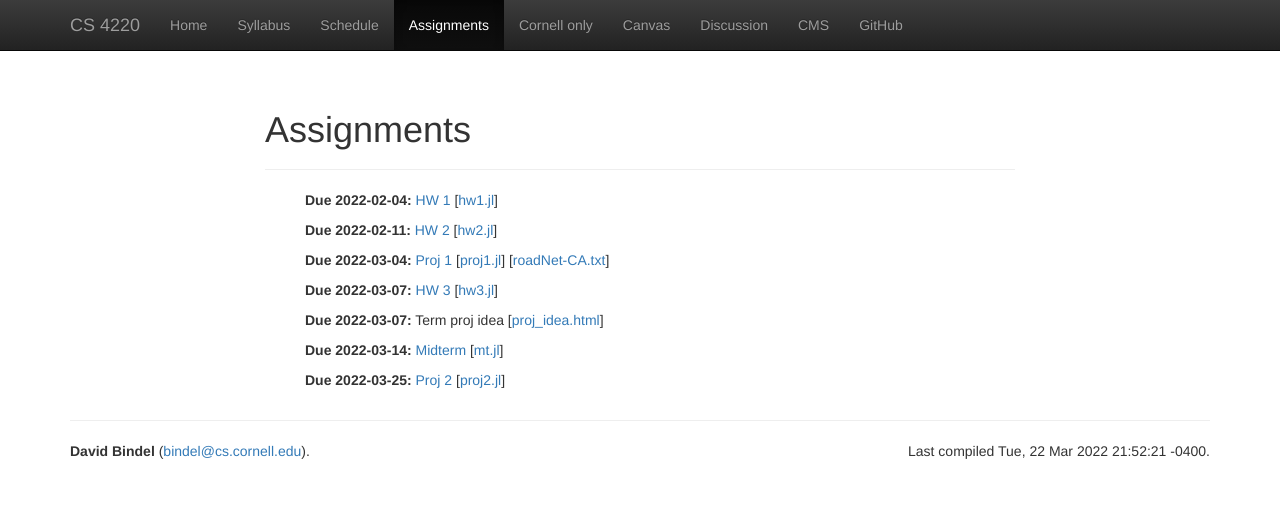
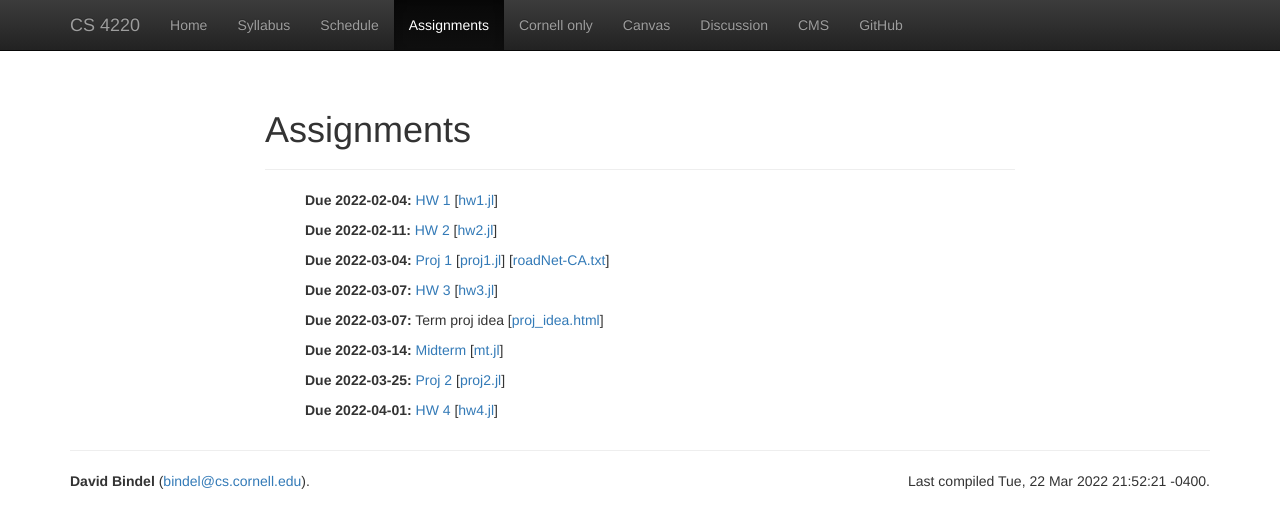
Before and after one commit to dbindel/cs4220-s22, a Jekyll site: the page built from web/assignments.html, in a window 1280 px wide. Shown: the top 528 px of the page. Built offline with Jekyll 4.4.1, drawn with Linux system fonts in a browser that asks for light colours; nearby versions of some CDN libraries.

Commit message:
Post HW 4.

```diff
--- a/web/_data/hw.yml
+++ b/web/_data/hw.yml
@@ -29,3 +29,7 @@
   text: Proj 2
   due: 2022-03-25
   pluto: proj2
+-
+  text: HW 4
+  due: 2022-04-01
+  pluto: hw4
```
Also changed, not shown: 1 other file.
